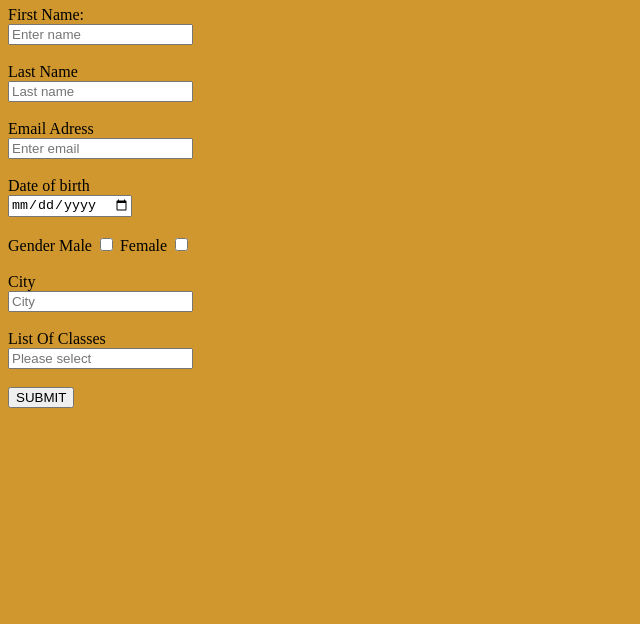
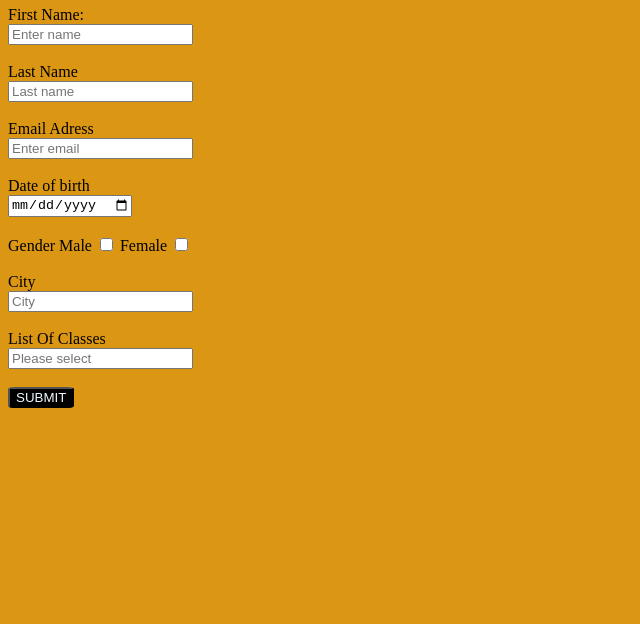
Before and after one commit to Esther-Naserian/Project1, a plain HTML site: page form.html in a window 1280 px wide. Shown: the part 176-800 px from the top of the page, without its empty margins (0-640 px from the left). Drawn offline with Linux system fonts and the light colour scheme.

Commit message:
commit changes

```diff
--- a/form.css
+++ b/form.css
@@ -2,5 +2,13 @@ body{
 
 }
 body{
-    background-color: rgb(207, 151, 46);
+    background-color: rgb(219, 150, 20)
 }
+#container{
+display: flex;
+}
+.button{
+    background-color:black;
+    color: aliceblue;
+    border-radius: 10%;
+}
--- a/form.html
+++ b/form.html
@@ -7,6 +7,7 @@
     <link rel="stylesheet" href="form.css">
 </head>
 <body>
+    <div id="container" >
     <form>
     <span>Did you want to learn with us?Please fill in your details below</span>
 <br>
@@ -59,10 +60,13 @@
 </br>
 </br>
 
- <Button>SUBMIT</button></a></button>
+ <Button class="button">SUBMIT</button></a></button>
+
+ </div>
  </div>
 <br/>
  <br/>
+</div>
 </div>
 </form>
 </div>
```
Also changed, not shown: images/7510.jpg_wh860.jpg (added).
